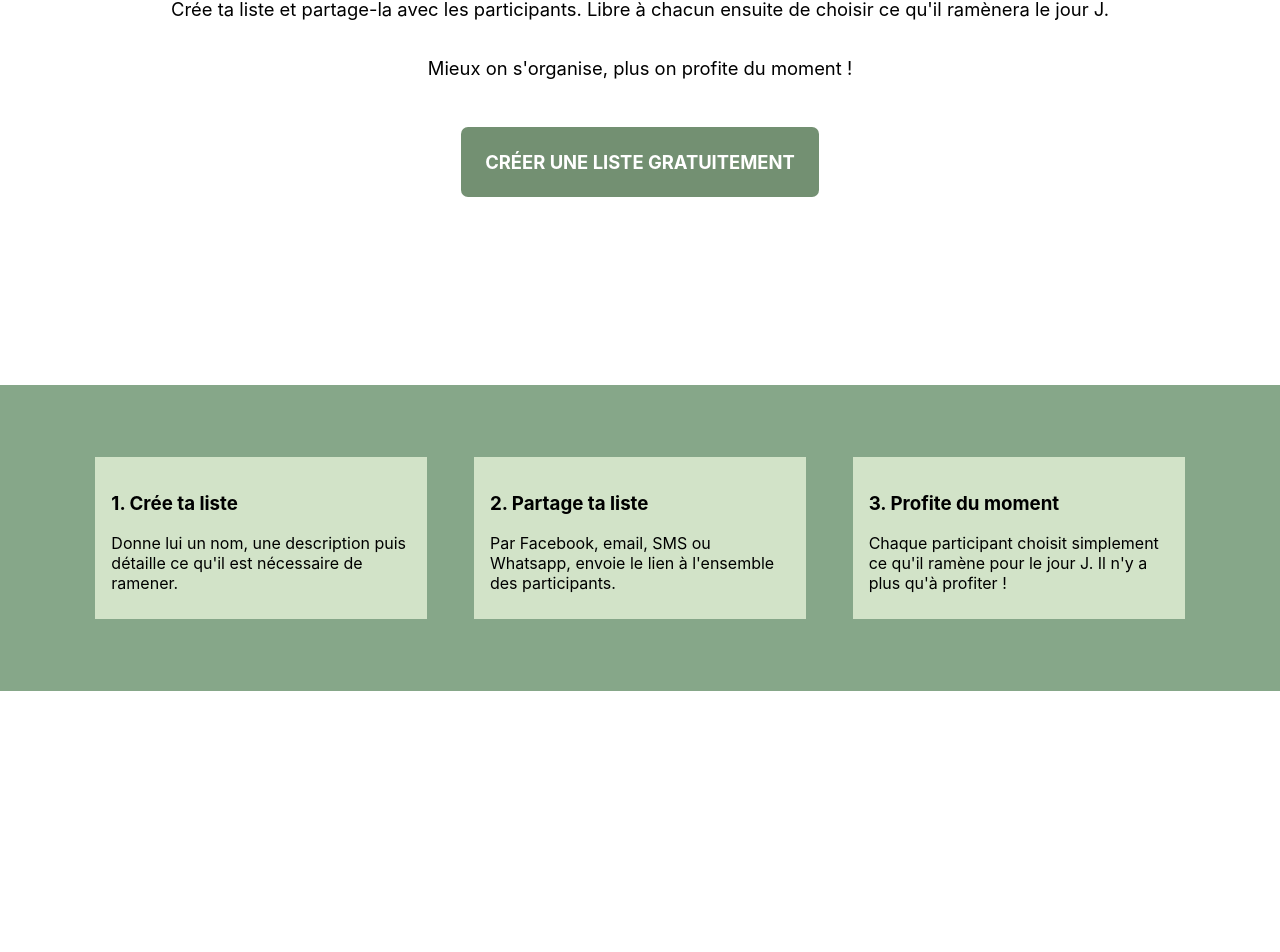
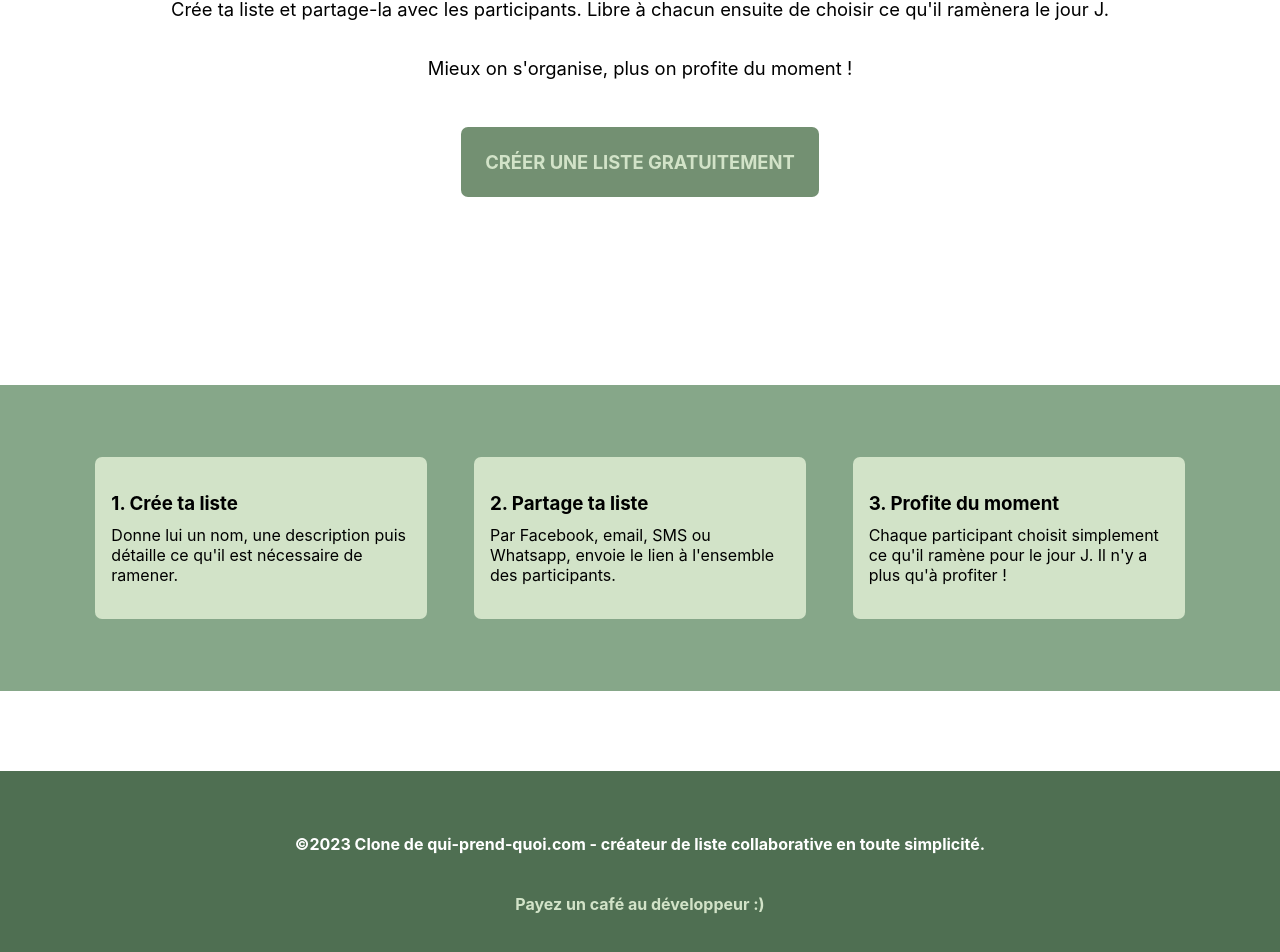
Before and after one commit to mandresyandri/qui-prend-quoi, a React (Create React App) app in the folder frontend/: page / in a window 1280 px wide. Shown: the part 1215-2167 px from the top of the page. Before the commit the page ends 1906 px from the top, so only its background shows below. Built offline with nearby package versions, Linux system fonts and the light colour scheme.

Commit message:
Ok for footer without modal

```diff
--- a/frontend/src/App.js
+++ b/frontend/src/App.js
@@ -1,6 +1,7 @@
 import Navbar from "./components/navbar";
 import Header from "./components/header";
 import How from "./components/how";
+import Footer from "./components/footer";
 
 function App() {
   return (
@@ -8,6 +9,7 @@ function App() {
       <Navbar/>
       <Header/>
       <How/>
+      <Footer/>
     </div>
   );
 }
--- /dev/null
+++ b/frontend/src/components/footer.jsx
@@ -0,0 +1,26 @@
+import '../styles/footer.css';
+
+const Footer = () => {
+    // Setting the date
+    let now = new Date();
+    now = now.getFullYear();
+
+    return (
+        <footer>
+            <p>
+                ©{ now } Clone de&nbsp;
+                <a
+                className="linkFooter"
+                href="https://www.qui-prend-quoi.com/"
+                target='_blank'>
+                    qui-prend-quoi.com
+                </a> - créateur de liste collaborative en toute simplicité.
+            </p>
+            <a className="cofeeToDev" href="/">
+                Payez un café au développeur :)
+            </a>
+        </footer>
+    )
+}
+
+export default Footer;
--- a/frontend/src/components/navbar.jsx
+++ b/frontend/src/components/navbar.jsx
@@ -3,7 +3,7 @@ import "../styles/navbar.css";
 const Navbar = () => {
     return (
         <nav className="nav">
-            <a href="/" className="logo">Qui prends quoi ?</a>
+            <a href="/" className="logo">Clone Qui Prend Quoi ?</a>
             <ul className="list-menu">
                 <li>
                     <a className="liAnchor" href="#">
@@ -16,7 +16,7 @@ const Navbar = () => {
                     </a>
                 </li>
                 <li>
-                    <a className="liAnchor" href="/">
+                    <a className="liAnchor" href="/"> {/* À ajouter plus tard */}
                         Créer une liste gratuitement
                     </a>
                 </li>
--- a/frontend/src/styles/button.css
+++ b/frontend/src/styles/button.css
@@ -8,9 +8,14 @@
     background-color: #739072;
     border-radius: 7px;
     cursor: pointer;
-    color: white;
+    color: #D2E3C8;
 
     /* Text properties */
     text-transform: uppercase;
     font-weight: bold;
 }
+
+.ctaButton:hover {
+    color: #D2E3C8;
+    background-color: #4F6F52;
+}
--- /dev/null
+++ b/frontend/src/styles/footer.css
@@ -0,0 +1,32 @@
+footer {
+    margin-top: 10vh;
+    height: 15vh;
+    background-color: #4F6F52;
+    color: #ffff;
+    font-weight: bold;
+    display: flex;
+    flex-direction: column;
+    align-items: center;
+    justify-content: space-around;
+    padding: 35px 0px 35px 0px;
+}
+
+.cofeeToDev {
+    margin: 0px;
+    color: #D2E3C8;
+    text-decoration: none;
+}
+
+.cofeeToDev:hover {
+    color: white;
+    text-decoration: underline;
+}
+
+p > a {
+    text-decoration: none;
+    color: white;
+}
+
+p > a:hover {
+    text-decoration: underline;
+}
--- a/frontend/src/styles/how.css
+++ b/frontend/src/styles/how.css
@@ -28,8 +28,13 @@
     height: 130px;
     background-color: #D2E3C8;
     padding: 2vh;
+    border-radius: 7px;
 }
 
 .boxText {
     margin: 0px;
 }
+
+.boxTitle {
+    margin-bottom: 10px;
+}
--- a/frontend/src/styles/navbar.css
+++ b/frontend/src/styles/navbar.css
@@ -41,5 +41,5 @@ li:hover {
 
 .liAnchor {
     text-decoration: none;
-    color: white;
+    color: #D2E3C8;
 }
```
Also changed, not shown: 1 other file (tests, documents, lock files or other folders).
